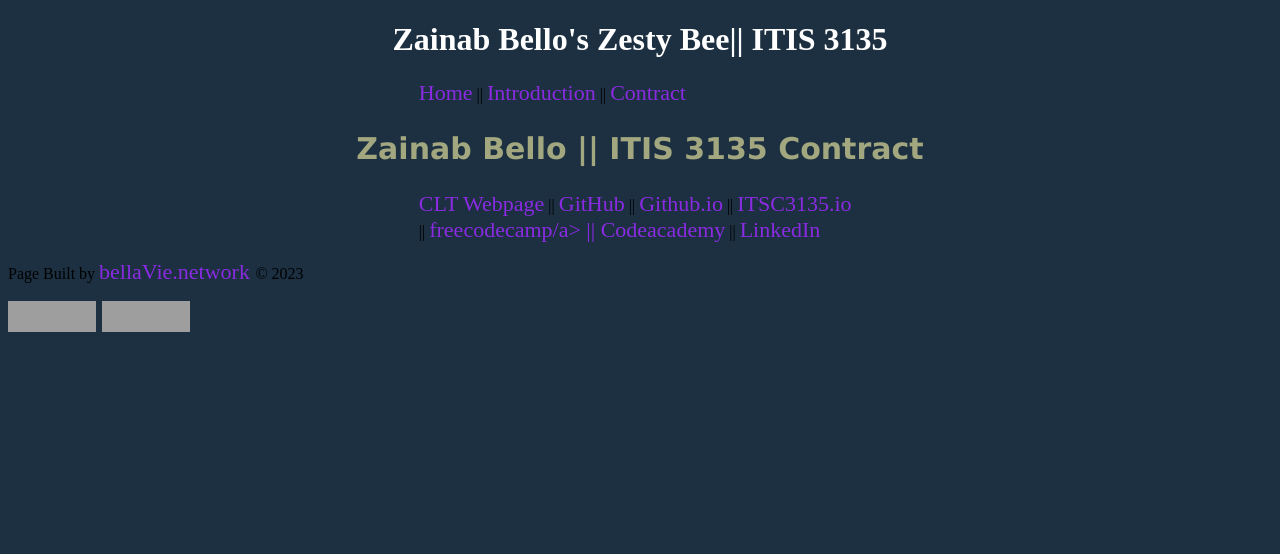
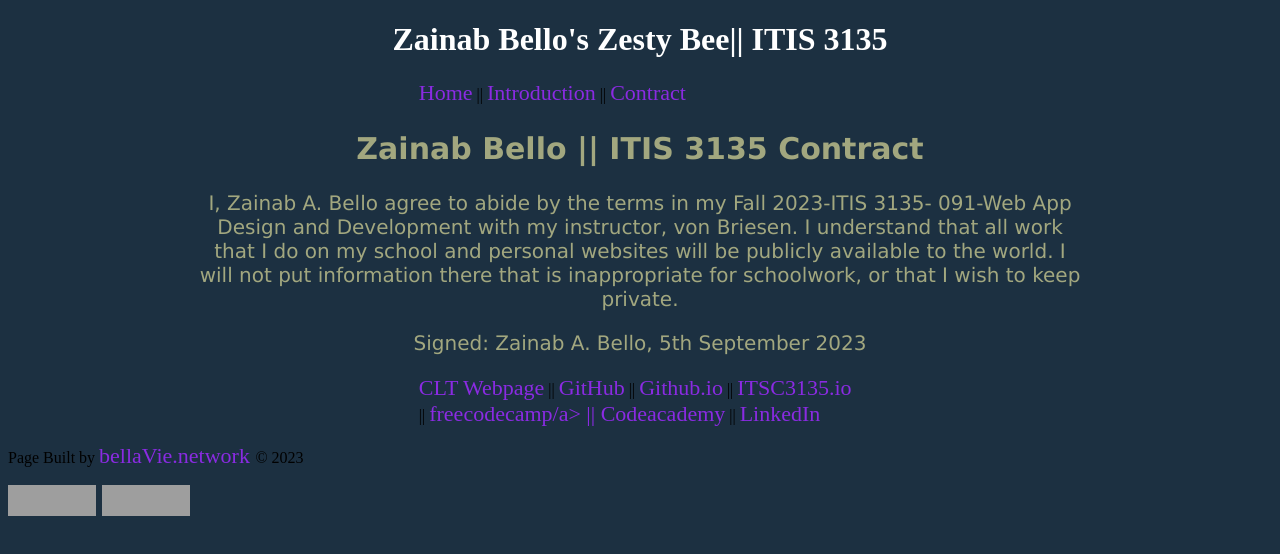
Before and after one commit to ZayLaVie/zaynahb06.github.io, a plain HTML site: page itis3135/contract.html in a window 1280 px wide. Drawn offline with Linux system fonts and the light colour scheme; grey boxes are pictures that could not be loaded.

Commit message:
contract update

```diff
--- a/itis3135/contract.html
+++ b/itis3135/contract.html
@@ -19,7 +19,15 @@
     </header>
     <main>
         <h2>Zainab Bello || ITIS 3135 Contract</h2>
-        <p></p>
+        <p>I, Zainab A. Bello agree to abide by the terms in my Fall 2023-ITIS 3135-
+            091-Web App Design and Development with my
+            instructor, von Briesen.
+            I understand that all work that I do on my school and personal websites will be
+            publicly available to the world. I will not put information there that is inappropriate
+            for schoolwork, or that I wish to keep private.</p>
+
+            <p></p>Signed:
+                Zainab A. Bello, 5th September 2023<p></p>
     </main>
     <footer>
         <nav>
```
Also changed, not shown: 1 other file.
